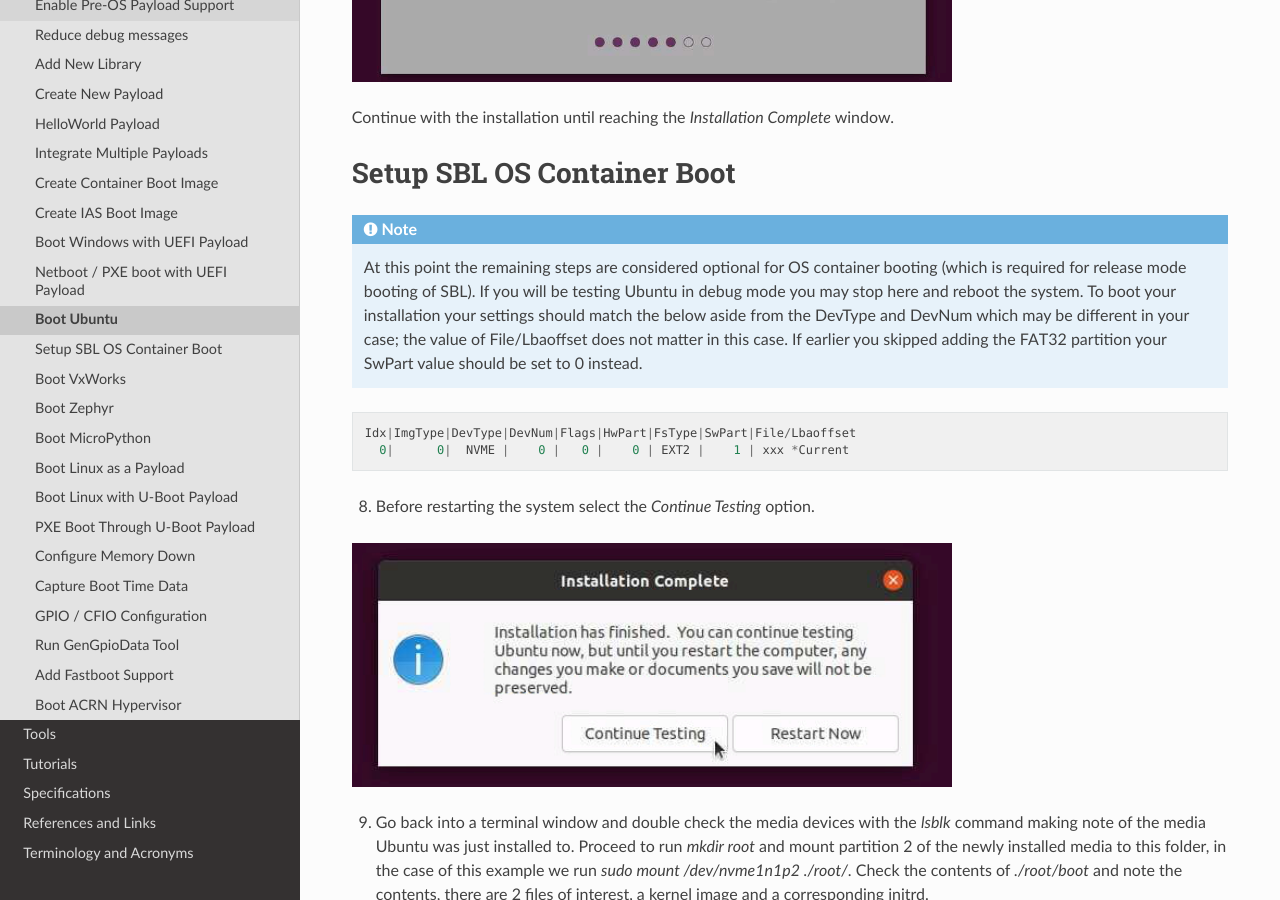
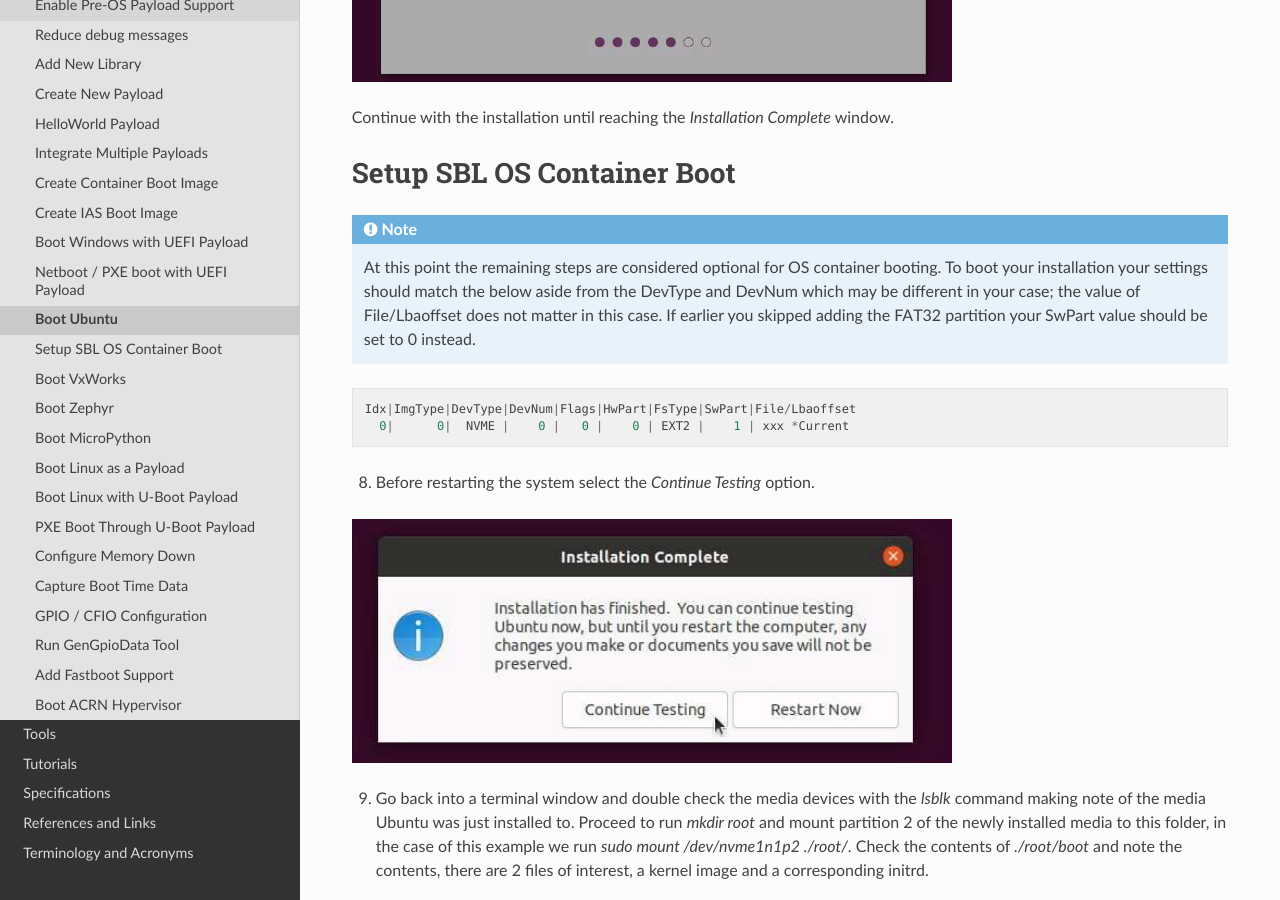
Before and after one commit to slimbootloader/documentation, a Sphinx documentation site: the page built from source/how-tos/boot-ubuntu.rst, in a window 1280 px wide and 900 px high, scrolled down 11594 px. Built offline with Sphinx 7.4.7 and the Read the Docs theme 2.0.0, drawn with Linux system fonts in a browser that asks for light colours.

Commit message:
Update boot-ubuntu.rst
remove
 (which is required for release mode booting of SBL). If you will be testing Ubuntu in debug mode you may stop here and reboot the system.

```diff
--- a/source/how-tos/boot-ubuntu.rst
+++ b/source/how-tos/boot-ubuntu.rst
@@ -155,7 +155,7 @@ Continue with the installation until reaching the `Installation Complete` window
 
 Setup |SPN| OS Container Boot
 -----------------------------
-.. note:: At this point the remaining steps are considered optional for OS container booting (which is required for release mode booting of |SPN|). If you will be testing Ubuntu in debug mode you may stop here and reboot the system. To boot your installation your settings should match the below aside from the DevType and DevNum which may be different in your case; the value of File/Lbaoffset does not matter in this case. If earlier you skipped adding the FAT32 partition your SwPart value should be set to 0 instead.
+.. note:: At this point the remaining steps are considered optional for OS container booting. To boot your installation your settings should match the below aside from the DevType and DevNum which may be different in your case; the value of File/Lbaoffset does not matter in this case. If earlier you skipped adding the FAT32 partition your SwPart value should be set to 0 instead.
 
 ::
 
```
